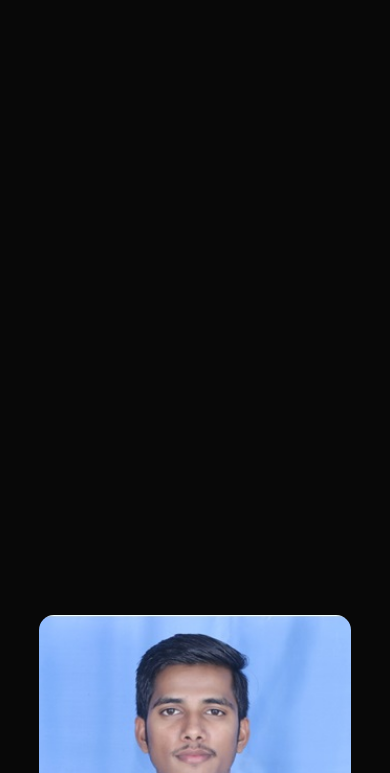
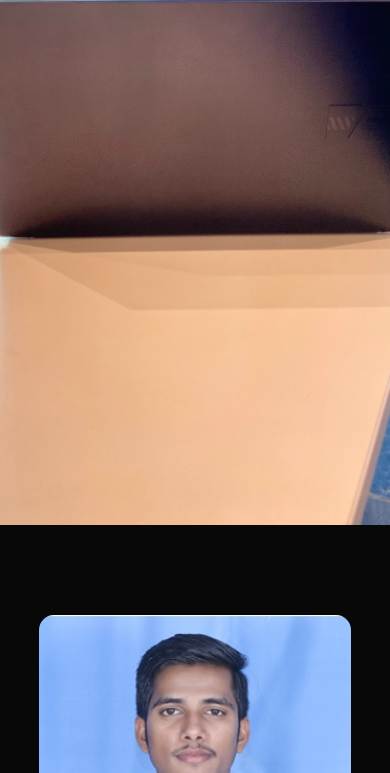
Before and after one commit to chinna25230/personal-portfolio, a plain HTML site: page INDEX.html in a window 390 px wide. Shown: the part 488-1261 px from the top of the page. Drawn offline with Linux system fonts and the light colour scheme.

Commit message:
Update Style.css

```diff
--- a/Style.css
+++ b/Style.css
@@ -17,7 +17,7 @@ body {
 #header {
     width: 100%;
     height: 100vh;
-    background-image: url(images/background.png.png);
+    background-image: url(background.png.png);
     background-size: cover;
     background-position: center;
 }
@@ -332,7 +332,7 @@ form .btn2 {
 /* Media Queries for Mobile Devices */
 @media only screen and (max-width: 600px) {
     #header {
-        background-image: url("images/background.png.png");
+        background-image: url("background.png.png");
         height: 120vh;
     }
     .header-text {
```
